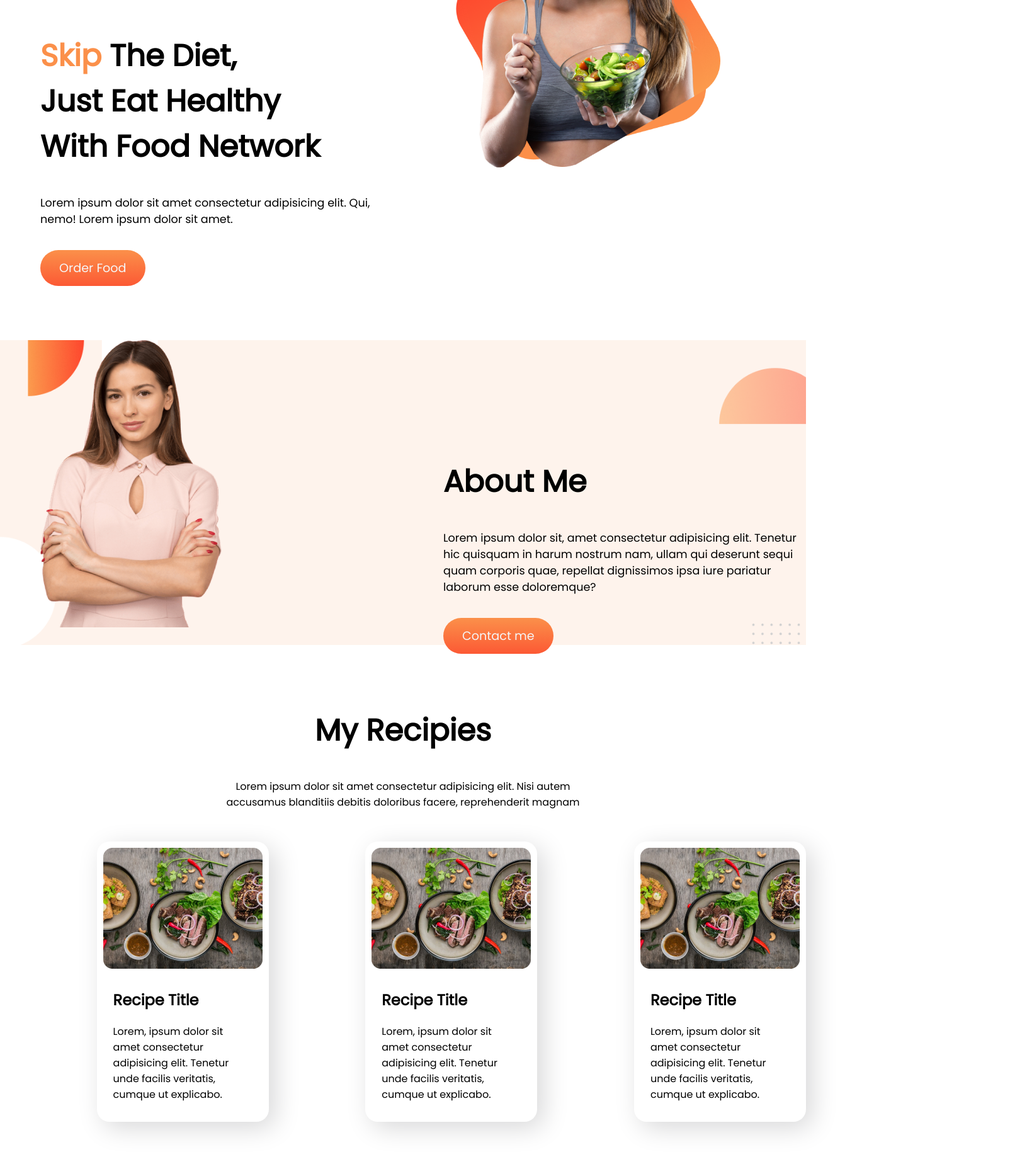
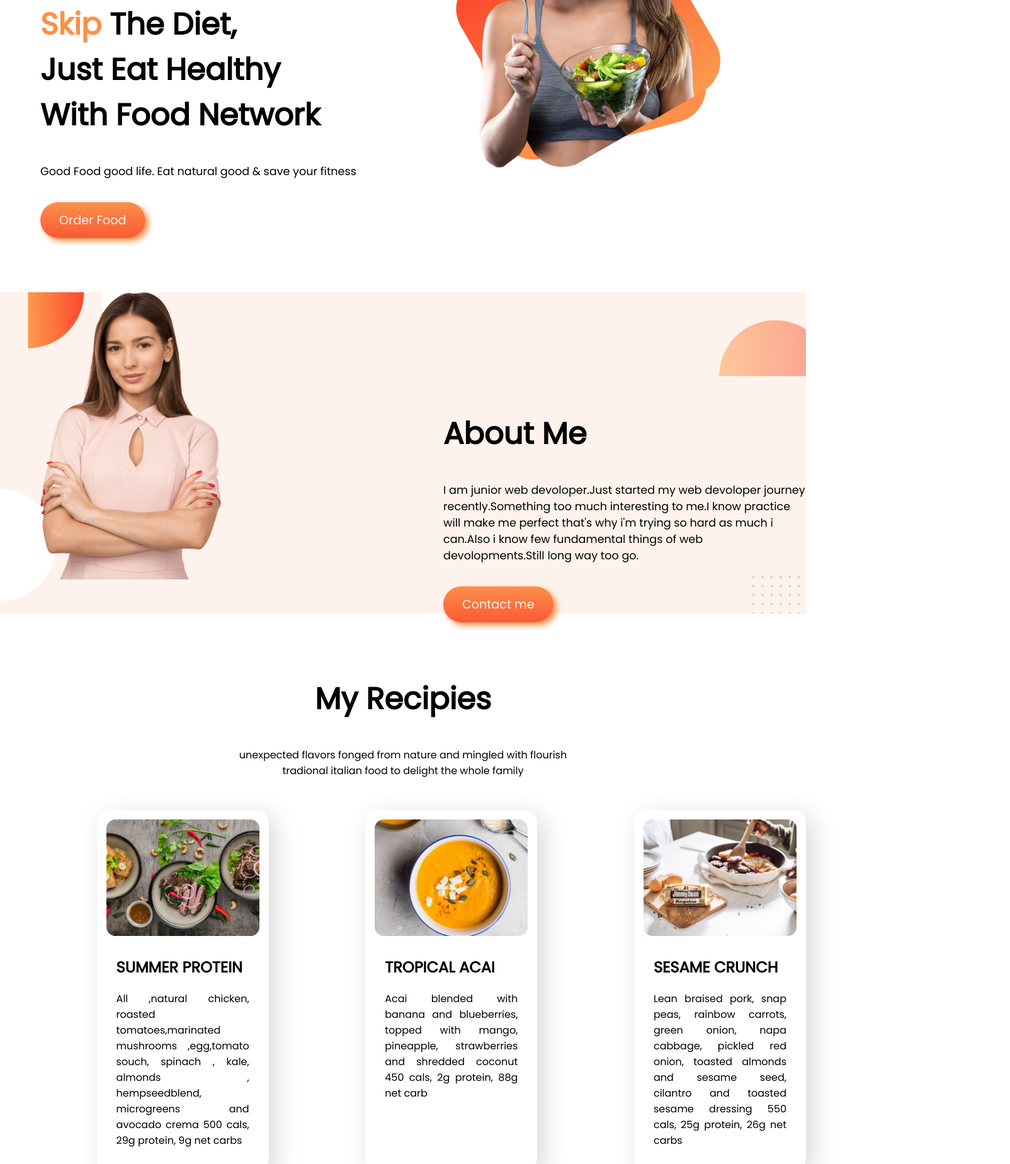
Before and after one commit to talhasan06/food-network, a plain HTML site: page index.html in a window 1280 px wide. Shown: the part 237-2085 px from the top of the page at 63% size, 1604 px wide, since content can reach past the window. Drawn offline with Linux system fonts and the light colour scheme.

Commit message:
third commit

```diff
--- a/index.html
+++ b/index.html
@@ -14,6 +14,13 @@
     <title>Food Network</title>
   </head>
   <body>
+    <div class="navbar">
+      <div class="item">
+        <a href="#home">Home</a>
+        <a href="#news">About me</a>
+        <a href="#contact">Recipies</a>
+      </div>
+    </div>
     <!-- first section -->
     <section class="container-flex">
       <div class="first-half half-width">
@@ -22,10 +29,7 @@
           Just Eat Healthy <br />
           With Food Network
         </h1>
-        <p>
-          Lorem ipsum dolor sit amet consectetur adipisicing elit. Qui, nemo!
-          Lorem ipsum dolor sit amet.
-        </p>
+        <p>Good Food good life. Eat natural good & save your fitness</p>
         <a class="link-button" href="#">Order Food</a>
       </div>
       <div class="half-width healthy-image">
@@ -40,9 +44,10 @@
       <div class="second-half half-width">
         <h1>About Me</h1>
         <p>
-          Lorem ipsum dolor sit, amet consectetur adipisicing elit. Tenetur hic
-          quisquam in harum nostrum nam, ullam qui deserunt sequi quam corporis
-          quae, repellat dignissimos ipsa iure pariatur laborum esse doloremque?
+          I am junior web devoloper.Just started my web devoloper journey
+          recently.Something too much interesting to me.I know practice will
+          make me perfect that's why i'm trying so hard as much i can.Also i
+          know few fundamental things of web devolopments.Still long way too go.
         </p>
         <a class="link-button" href="#">Contact me</a>
       </div>
@@ -52,39 +57,43 @@
       <div class="my-recipie">
         <h1>My Recipies</h1>
         <p>
-          Lorem ipsum dolor sit amet consectetur adipisicing elit. Nisi autem
+          unexpected flavors fonged from nature and mingled with flourish
           <br />
-          accusamus blanditiis debitis doloribus facere, reprehenderit magnam
+          tradional italian food to delight the whole family
         </p>
       </div>
       <div class="container-flex">
         <div class="recipie-item">
           <img src="./images/food/Project Cover1.jpg" alt="" />
           <div class="container">
-            <h2>Recipe Title</h2>
+            <h2>SUMMER PROTEIN</h2>
             <p>
-              Lorem, ipsum dolor sit amet consectetur adipisicing elit. Tenetur
-              unde facilis veritatis, cumque ut explicabo.
+              All ,natural chicken, roasted tomatoes,marinated mushrooms
+              ,egg,tomato souch, spinach , kale, almonds , hempseedblend,
+              microgreens and avocado crema 500 cals, 29g protein, 9g net carbs
             </p>
           </div>
         </div>
         <div class="recipie-item">
-          <img src="./images/food/Project Cover1.jpg" alt="" />
+          <img src="./images/food/Project Cover.png" alt="" />
           <div class="container">
-            <h2>Recipe Title</h2>
+            <h2>TROPICAL ACAI</h2>
             <p>
-              Lorem, ipsum dolor sit amet consectetur adipisicing elit. Tenetur
-              unde facilis veritatis, cumque ut explicabo.
+              Acai blended with banana and blueberries, topped with mango,
+              pineapple, strawberries and shredded coconut 450 cals, 2g protein,
+              88g net carb
             </p>
           </div>
         </div>
         <div class="recipie-item">
-          <img src="./images/food/Project Cover1.jpg" alt="" />
+          <img src="./images/food/Project Cover.jpg" alt="" />
           <div class="container">
-            <h2>Recipe Title</h2>
+            <h2>SESAME CRUNCH</h2>
             <p>
-              Lorem, ipsum dolor sit amet consectetur adipisicing elit. Tenetur
-              unde facilis veritatis, cumque ut explicabo.
+              Lean braised pork, snap peas, rainbow carrots, green onion, napa
+              cabbage, pickled red onion, toasted almonds and sesame seed,
+              cilantro and toasted sesame dressing 550 cals, 25g protein, 26g
+              net carbs
             </p>
           </div>
         </div>
@@ -106,8 +115,8 @@
       </div>
     </div>
     <footer>
-        <h3><span class="food">FOOD</span>&nbspNETWORK</h3>
-        <p>Eat healthy to live healthy,Live halthy to live happy</p>
+      <h3><span class="food">FOOD</span>&nbspNETWORK</h3>
+      <p>Eat healthy to live healthy,Live halthy to live happy</p>
     </footer>
   </body>
 </html>
--- a/style.css
+++ b/style.css
@@ -27,14 +27,14 @@ h1 {
 .link-button {
   padding: 15px 30px;
   background-image: linear-gradient(#fb904a, #fc5934);
-  /* background-color: #fc5934; */
   border-radius: 30px;
+  box-shadow: 5px 5px 10px #fb904a;
   color: whitesmoke;
   font-size: 1.2rem;
   text-decoration: none;
 }
 .first-half {
-  margin-top: 250px;
+  margin-top: 200px;
 }
 .person-image img {
   width: 50%;
@@ -48,15 +48,19 @@ h1 {
   margin-top: 150px;
 }
 .recipie-item {
+  height: auto;
   width: 300px;
   margin-left: 12%;
-  padding: 10px;
+  padding: 15px;
   border-radius: 20px;
   box-shadow: 10px 10px 40px #d8d8d9;
   /* border: 5px solid orangered; */
 }
 .recipie-item img {
   width: 100%;
+}
+.recipie-item p {
+  text-align: justify;
 }
 .container {
   padding: 5px 16px;
@@ -70,7 +74,7 @@ h1 {
   display: flex;
   height: auto;
   margin-left: 12%;
-  width: 1400px;
+  width: 1450px;
   border-radius: 20px;
   box-shadow: 10px 10px 40px #d8d8d9;
   border-radius: 10px;
@@ -107,3 +111,32 @@ footer h3 {
 footer p {
   color: #d8d8d9;
 }
+.navbar {
+  list-style-type: none;
+  justify-content: space-between;
+  background-color: #d8d8d9;
+  width: 100%;
+  top: 0;
+  position: fixed;
+  opacity: 0.6;
+  padding: 20px 0;
+}
+.navbar li {
+  display: inline;
+  float: right;
+}
+.navbar a {
+  text-decoration: none;
+  padding: 10px 18px;
+  color: #fd4e2f;
+  margin-left: 50px;
+  font-size: 1.2rem;
+  font-weight: bold;
+}
+.navbar a:hover {
+  background-color: #fd4e2f;
+  color: white;
+}
+.item {
+  margin-left: 30%;
+}
```
